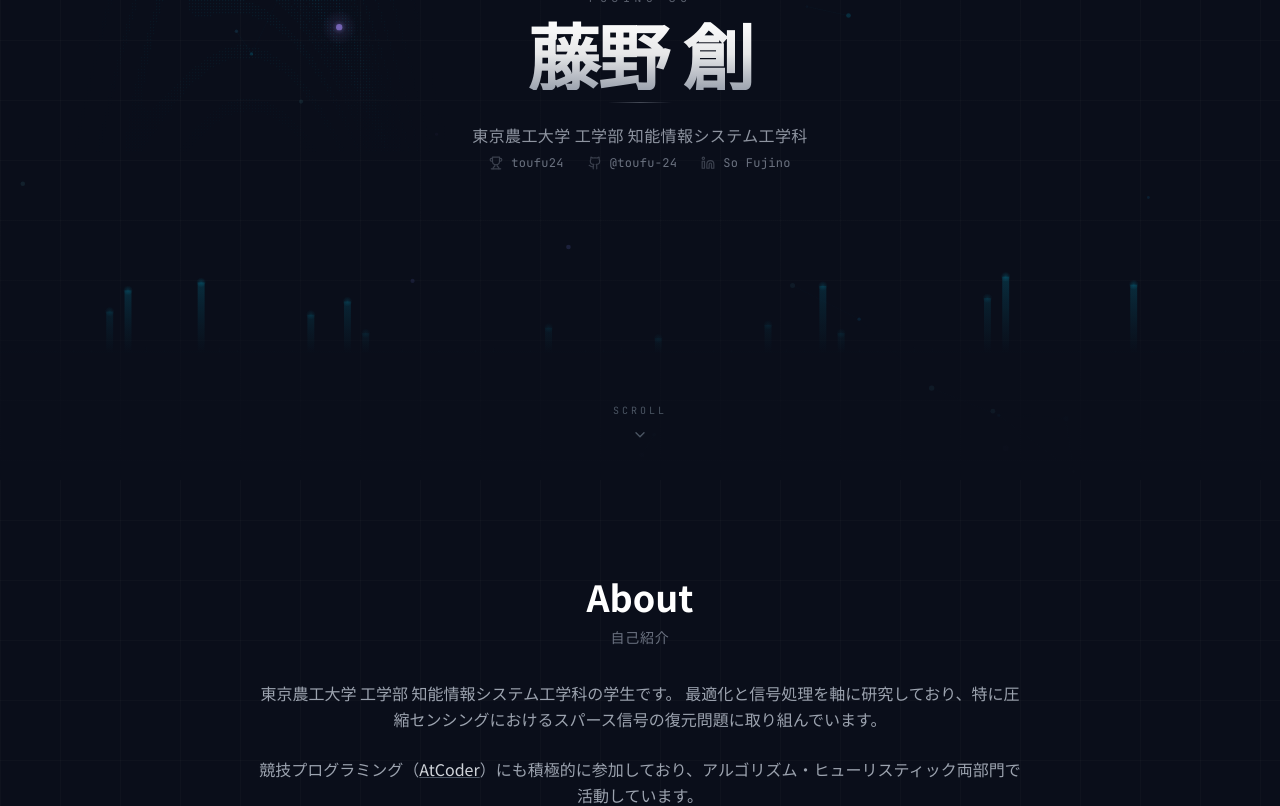
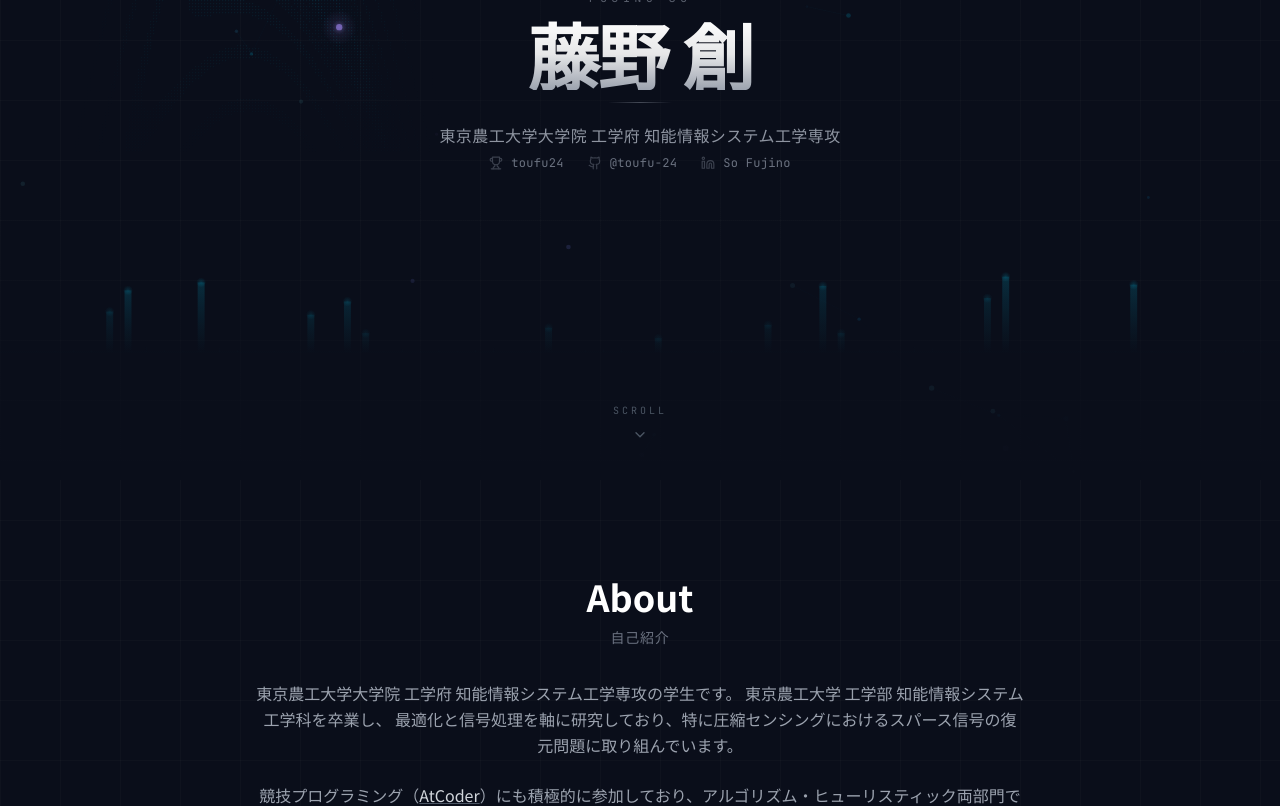
Before and after one commit to toufu-24/portfolio, a Next.js app: page / in a window 1280 px wide. Shown: the part 320-1126 px from the top of the page. Built offline with nearby package versions, Linux system fonts and the light colour scheme; no server answers.

Commit message:
農工大卒業・入学

```diff
--- a/app/page.tsx
+++ b/app/page.tsx
@@ -32,7 +32,8 @@ export default async function Home() {
           </h2>
           <p className="text-gray-500 text-sm font-mono tracking-wider mb-8">自己紹介</p>
           <p className="text-gray-400 leading-relaxed mb-6">
-            東京農工大学 工学部 知能情報システム工学科の学生です。
+            東京農工大学大学院 工学府 知能情報システム工学専攻の学生です。
+            東京農工大学 工学部 知能情報システム工学科を卒業し、
             最適化と信号処理を軸に研究しており、特に圧縮センシングにおけるスパース信号の復元問題に取り組んでいます。
           </p>
           <p className="text-gray-400 leading-relaxed mb-8">
--- a/components/Hero.tsx
+++ b/components/Hero.tsx
@@ -66,7 +66,7 @@ export default function Hero() {
           transition={{ duration: 0.8, delay: 0.8 }}
           className="text-sm md:text-base text-gray-400/90 tracking-wide mb-2"
         >
-          東京農工大学 工学部 知能情報システム工学科
+          東京農工大学大学院 工学府 知能情報システム工学専攻
         </motion.p>
 
         <motion.div
--- a/components/Timeline.tsx
+++ b/components/Timeline.tsx
@@ -32,6 +32,8 @@ const timelineItems: TimelineItem[] = [
   { date: "2024-07", title: "画像処理エンジニア検定エキスパート 合格", description: "", type: "award" },
   { date: "2024-07", title: "応用情報技術者試験 合格", description: "", type: "award" },
   { date: "2025-03", title: "AtCoder Heuristic 青色", description: "レート 1600 達成", type: "trophy" },
+  { date: "2026-03", title: "東京農工大学卒業", description: "工学部 知能情報システム工学科", type: "school" },
+  { date: "2026-04", title: "東京農工大学大学院入学", description: "工学府 知能情報システム工学専攻", type: "school" },
 ]
 
 const getAtCoderColor = (title: string): string => {
@@ -79,8 +81,6 @@ export default function Timeline() {
     (a, b) => new Date(a.date).getTime() - new Date(b.date).getTime()
   )
 
-  let currentYear = ""
-
   return (
     <section id="timeline" className="py-24 px-4">
       <div className="max-w-3xl mx-auto">
@@ -97,8 +97,8 @@ export default function Timeline() {
           <p className="text-gray-500 text-sm font-mono tracking-wider">経歴</p>
         </motion.div>
 
-        <div className="relative">
-          <div className="absolute left-[19px] top-0 bottom-0 w-px bg-gradient-to-b from-white/[0.12] via-white/[0.04] to-transparent" />
+        <div className="relative pb-4">
+          <div className="pointer-events-none absolute left-[19px] -top-2 -bottom-2 w-px bg-gradient-to-b from-white/[0.14] via-white/[0.08] to-white/[0.04]" />
 
           <motion.div
             initial="hidden"
@@ -109,8 +109,8 @@ export default function Timeline() {
           >
             {sortedItems.map((item, i) => {
               const year = item.date.slice(0, 4)
-              const showYear = year !== currentYear
-              currentYear = year
+              const previousYear = sortedItems[i - 1]?.date.slice(0, 4)
+              const showYear = year !== previousYear
               const dotColor = getDotColor(item.type, item.title)
 
               return (
```
